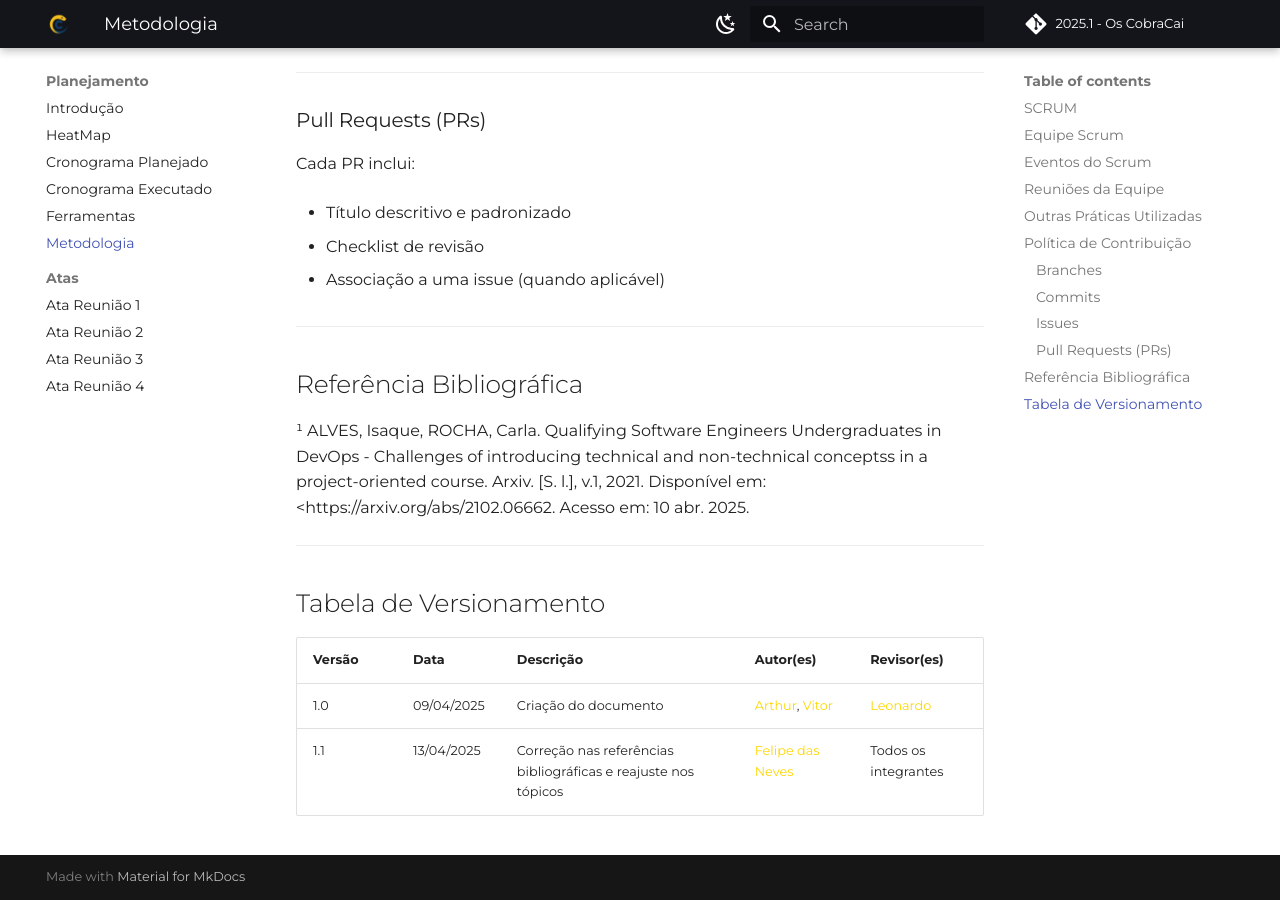
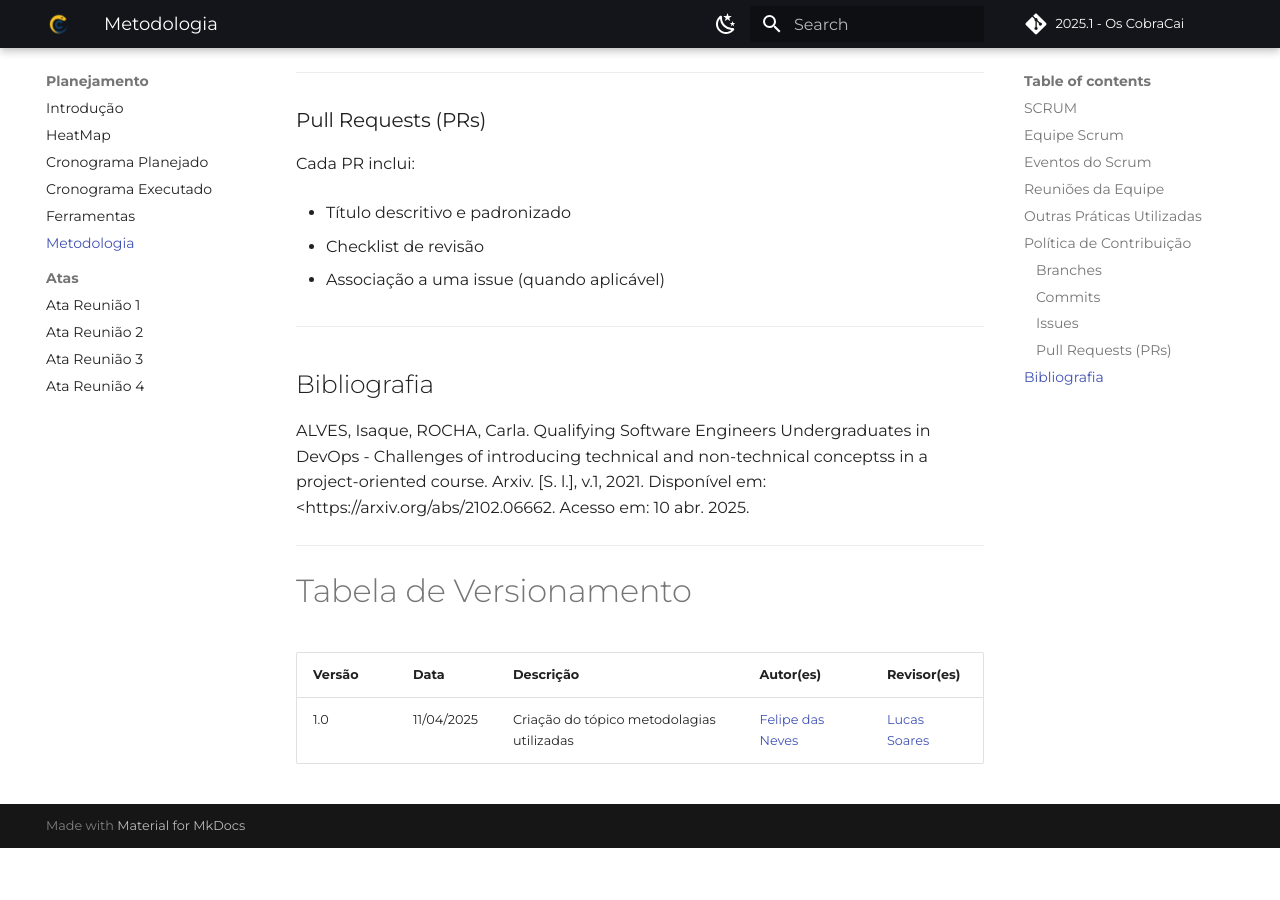
Before and after one commit to FelipeFreire-gf/compiladores, an MkDocs documentation site: the page built from docs/documento-planejamento/metodologias-utilizadas.md, in a window 1280 px wide and 900 px high, scrolled down 3576 px. Built offline with MkDocs 1.6.1 and Material for MkDocs 9.7.7, drawn with Linux system fonts in a browser that asks for light colours; comment, search, counter and statistics services are not loaded; after the commit the page ends 4424 px from its top, so only the background shows below that; some of the changed text lies outside the part shown.

Commit message:
atualizacao das metodologias

```diff
--- a/docs/documento-planejamento/metodologias-utilizadas.md
+++ b/docs/documento-planejamento/metodologias-utilizadas.md
@@ -18,11 +18,11 @@
 
 | **Função**             | **Responsável**            | **Descrição**                                                                                                              |
 |------------------------|----------------------------|----------------------------------------------------------------------------------------------------------------------------|
-| **Scrum Master**       | <a style="color:gold;" href="https://github.com/arthurlleite" target="_blank">Arthur Carvalho </a>     | Responsável por facilitar a aplicação das práticas ágeis, removendo impedimentos e garantindo o bom andamento do projeto. |
-| **Product Owner**      | <a style="color:gold;" href="https://github.com/Bessazs" target="_blank">Vitor Pereira</a>                | Representa os interesses dos stakeholders e garante que o produto entregue atenda às suas necessidades.                   |
+| **Scrum Master**       | <a style="color:gold;" href="https://github.com/FelipeFreire-gf" target="_blank">Felipe das Neves </a>     | Responsável por facilitar a aplicação das práticas ágeis, removendo impedimentos e garantindo o bom andamento do projeto. |
+| **Product Owner**      | <a style="color:gold;" href="https://github.com/Bessazs" target="_blank">Kaleb de Souza</a>                | Representa os interesses dos stakeholders e garante que o produto entregue atenda às suas necessidades.                   |
 | **Time de Desenvolvimento** | Todos os membros     | Equipe encarregada de implementar as tarefas planejadas em cada sprint.                                                   |
 
-**Fonte**: Elaborado pelos autores, 2025.
+**Fonte**: Elaborado pelos autores, Felipe das Neves, 2025.
 
 ---
 
@@ -37,7 +37,7 @@
 | **Sprint**   | Ciclo de desenvolvimento semanal que visa o cumprimento de tarefas planejadas na reunião de *planning* e revisadas na *review*. |
 | **Status**   | Reuniões rápidas entre sprints para alinhamento e verificação de obstáculos. Realizadas às quartas às 22h.                  |
 
-**Fonte**: Elaborado pelos autores, 2025.
+**Fonte**: Elaborado pelos autores, Felipe as Neves, 2025.
 
 ---
 
@@ -49,10 +49,10 @@
 
 | **Tipo de Reunião**   | **Dia/Horário**      | **Observações**                                                                                   |
 |------------------------|----------------------|---------------------------------------------------------------------------------------------------|
-| **Planning + Review**  | Segunda-feira às 16h | Reunião principal para planejamento das tarefas e avaliação das entregas anteriores.              |
-| **Status**             | Quarta-feira às 22h  | Reunião curta, realizada de forma mais dinâmica e objetiva.                                       |
+| **Planning + Review**  | Quarta-feira às 14h | Reunião principal para planejamento das tarefas e avaliação das entregas anteriores.              |
+| **Status**             | Sexta-feira às 16h  | Reunião curta, realizada de forma mais dinâmica e objetiva.                                       |
 
-**Fonte**: Elaborado pelos autores, 2025.
+**Fonte**: Elaborado pelos autores, Felipe as Neves, 2025.
 
 ---
 
@@ -126,16 +126,14 @@
 
 ---
 
-## Referência Bibliográfica
+## Bibliografia
 
-¹ ALVES, Isaque, ROCHA, Carla. Qualifying Software Engineers Undergraduates in DevOps - Challenges of introducing technical and non-technical conceptss in a project-oriented course. Arxiv. [S. l.], v.1, 2021. Disponível em: <https://arxiv.org/abs/2102.06662. Acesso em: 10 abr. 2025.
-
+ALVES, Isaque, ROCHA, Carla. Qualifying Software Engineers Undergraduates in DevOps - Challenges of introducing technical and non-technical conceptss in a project-oriented course. Arxiv. [S. l.], v.1, 2021. Disponível em: <https://arxiv.org/abs/2102.06662. Acesso em: 10 abr. 2025.
 
 ---
 
-## Tabela de Versionamento
+# Tabela de Versionamento
 
-| Versão | Data       | Descrição                         | Autor(es)                                                             | Revisor(es)                                                          |
-|--------|------------|-----------------------------------|-----------------------------------------------------------------------|----------------------------------------------------------------------|
-| 1.0    | 09/04/2025 | Criação do documento              | <a style="color:gold;" href="https://github.com/arthurlleite" target="_blank">Arthur</a>, <a style="color:gold;" href="https://github.com/Bessazs" target="_blank">Vitor</a> | <a style="color:gold;" href="https://github.com/leozinlima" target="_blank">Leonardo</a>
-| 1.1    | 13/04/2025 | Correção nas referências bibliográficas e reajuste nos tópicos             | <a style="color:gold;" href="https://github.com/FelipeFreire-gf" target="_blank">Felipe das Neves| Todos os integrantes
+| Versão | Data       | Descrição                           | Autor(es) | Revisor(es) |
+|--------|------------|-------------------------------------|-----------|-------------|
+| 1.0    | 11/04/2025 | Criação do tópico metodolagias utilizadas      | [Felipe das Neves](https://github.com/FelipeFreire-gf) | [Lucas Soares](https://github.com/lucaaassb) |
```
